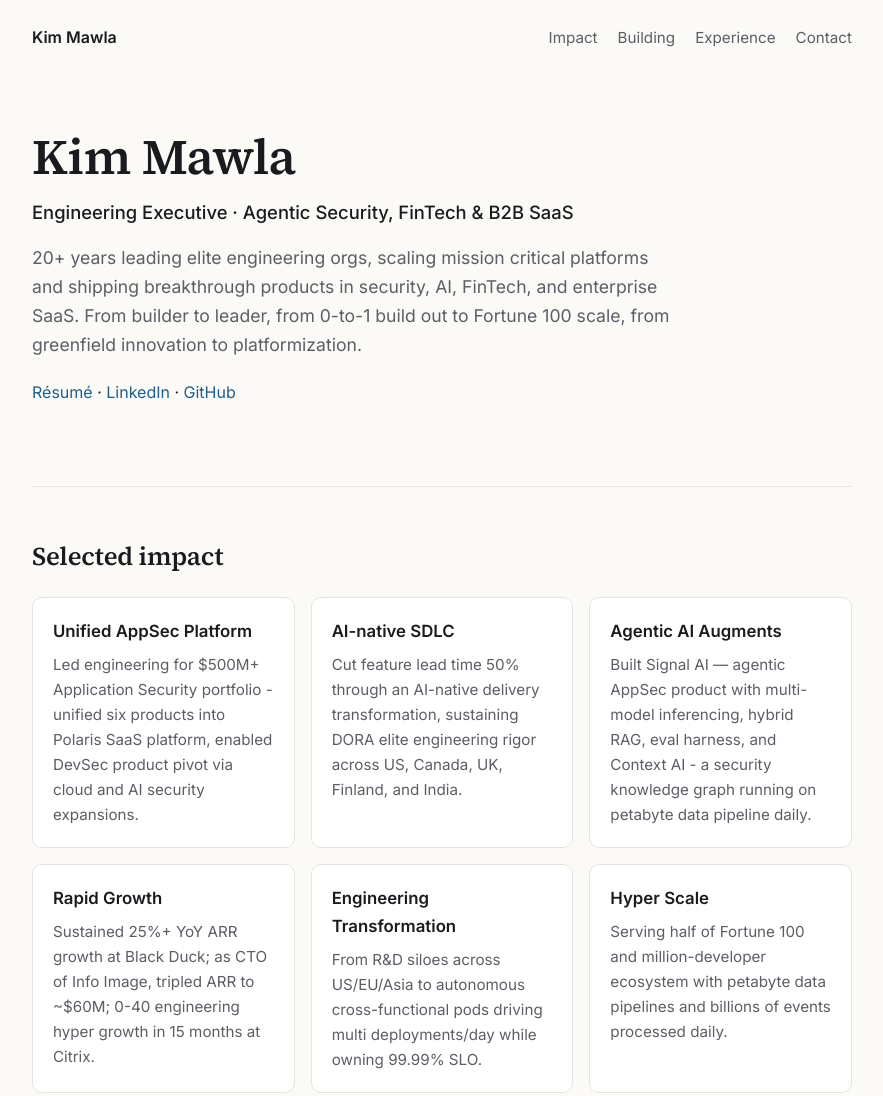
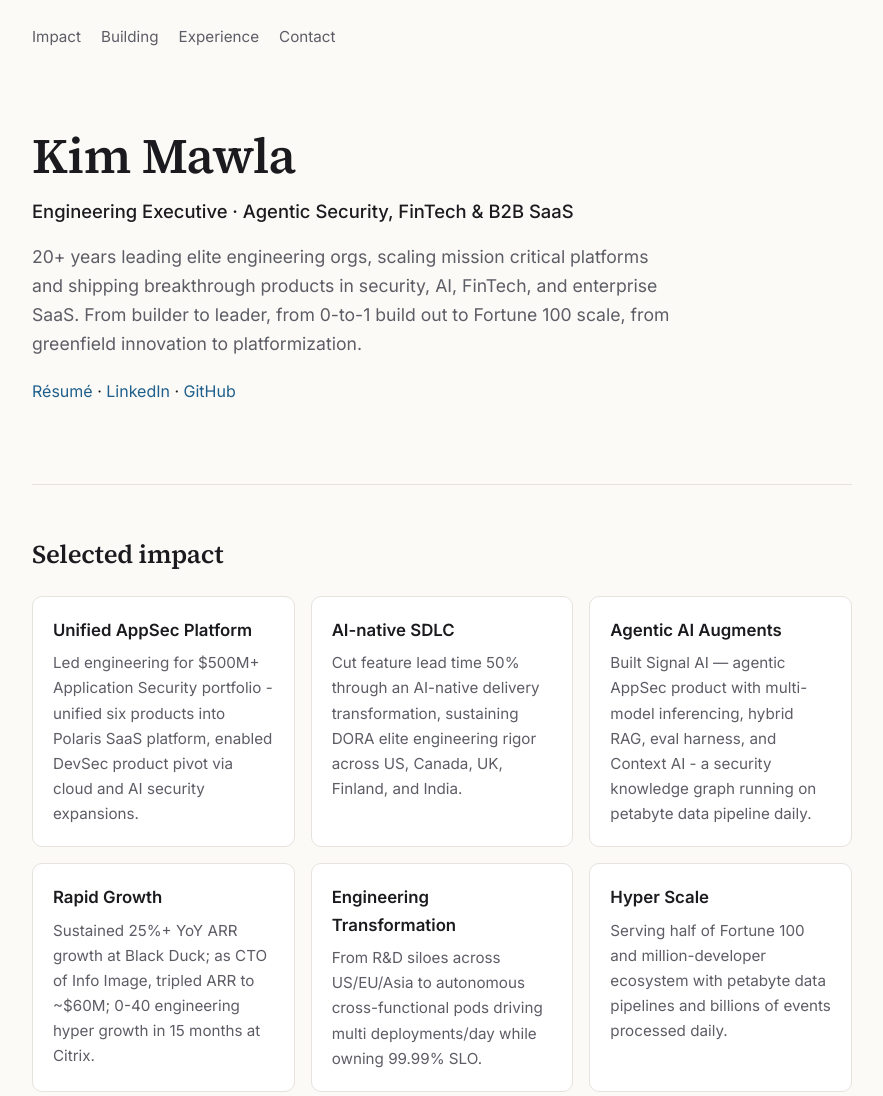
Before and after one commit to kimmawla/kimmawla.github.io, an Astro site: page / in a window 1280 px wide. Shown: the top 1096 px of the page, without its empty margins (198-1081 px from the left). Built offline with nearby package versions, Linux system fonts and the light colour scheme; Astro itself is replaced by a stand-in of ours.

Commit message:
update landing page and resume

```diff
--- a/src/layouts/Base.astro
+++ b/src/layouts/Base.astro
@@ -18,7 +18,6 @@ const { title = `${profile.name} — ${profile.title}`, description = profile.ta
   </head>
   <body>
     <header class="wrap nav">
-      <a href="/" class="brand">{profile.name}</a>
       <nav>
         <a href="/#impact">Impact</a>
         <a href="/#building">Building</a>
```
